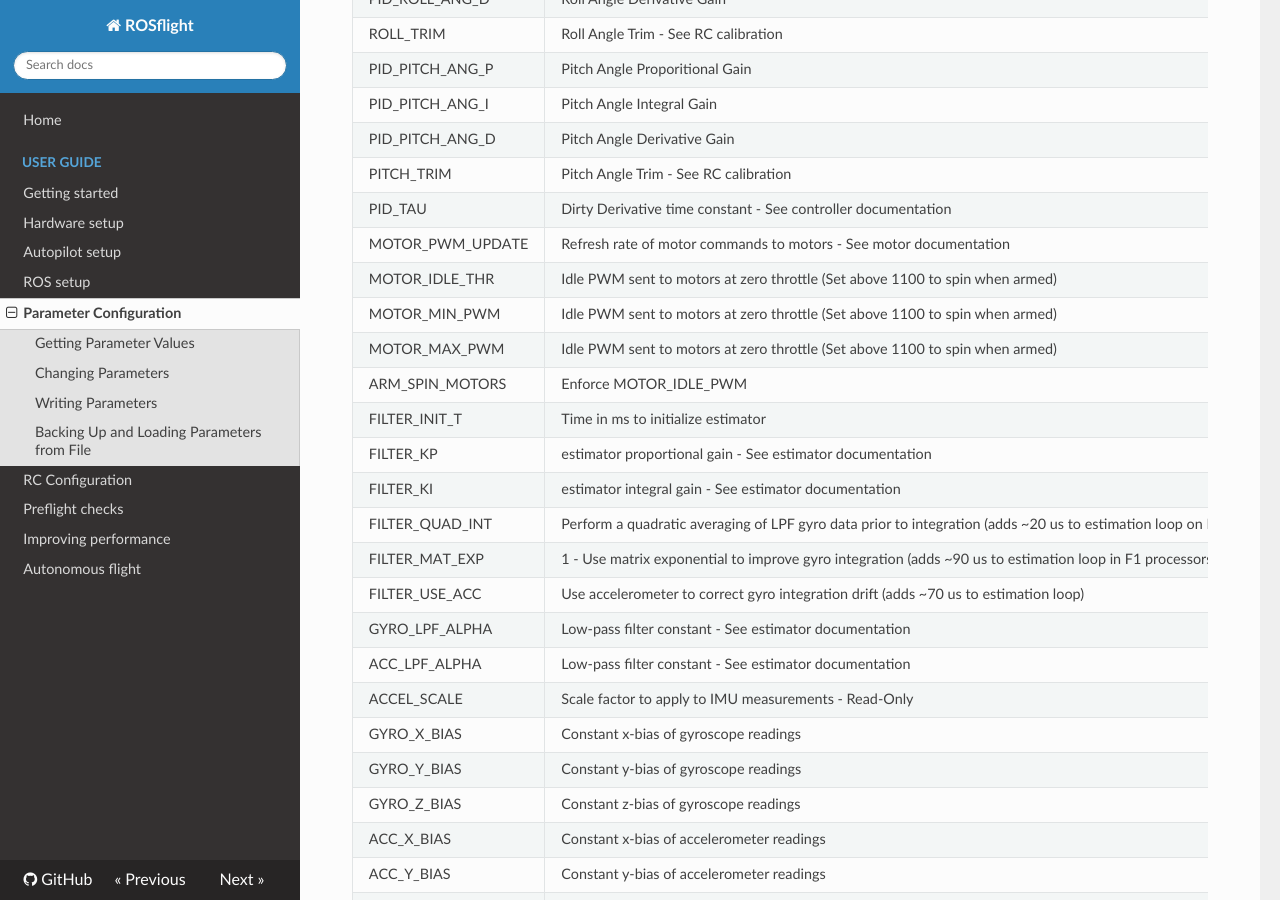
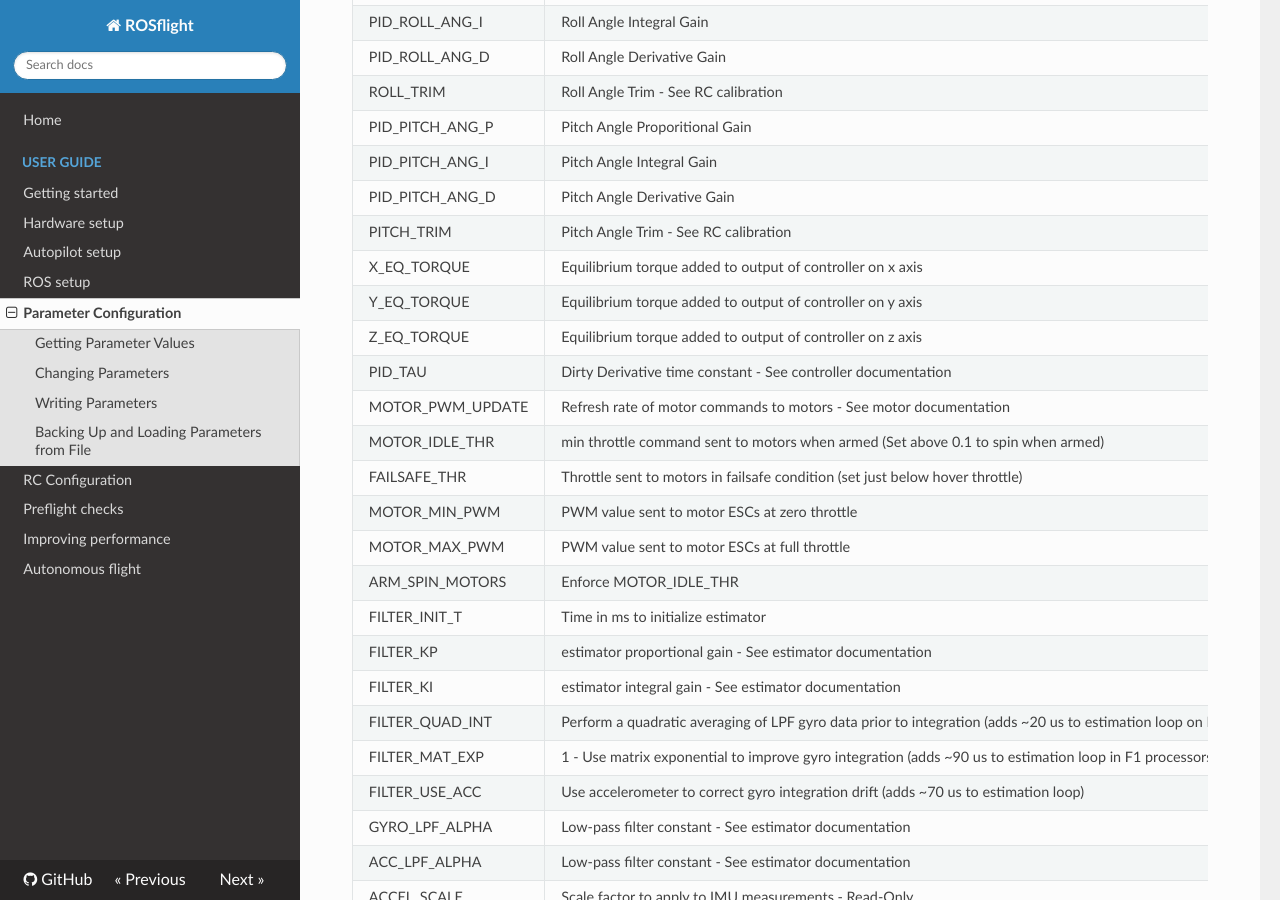
Before and after one commit to rosflight/rosflight_firmware, an MkDocs documentation site: the page built from docs/user-guide/parameter_config.md, in a window 1280 px wide and 900 px high, scrolled down 3567 px. Built offline with MkDocs 1.6.1, drawn with Linux system fonts in a browser that asks for light colours; nearby versions of some CDN libraries; old or Windows-style settings are respelled for this version of MkDocs; some of the changed text lies outside the part shown.

Commit message:
Documentation edits

````diff
--- a/docs/user-guide/parameter_config.md
+++ b/docs/user-guide/parameter_config.md
@@ -38,7 +39,7 @@
 [ WARN] [1491672408.585508849]: There are unsaved changes to onboard parameters
 ```
 
-Notice that the parameters have been set, but not saved.  Parameter changes take effect immediately, however they will not persist over a reboot unless you `write` them to the non-volatile memory.  This brings us to the next task.
+Notice that the parameters have been set, but not saved.  Parameter changes take effect immediately, however they will not persist over a reboot unless you *write* them to the non-volatile memory.  This brings us to the next task.
 
 ## Writing Parameters
 
@@ -75,7 +76,7 @@
 Again, you must specify the absolute file name of the file to be loaded
 
 
-# Fixed Wing Parameter Configuration
+# Fixed-Wing Parameter Configuration
 
 Because ROSflight ships with default parameters for multirotors, you will probably want to change the following parameters if you want to fly a fixed wing aircraft.
 
@@ -84,10 +85,10 @@
 |-----------|-------------|------|---------------|
 | MOTOR_PWM_UPDATE | Refresh rate of motor commands to motors and servos (Hz) - See motor documentation | int |  50 |
 | ARM_SPIN_MOTORS | Enforce MOTOR_IDLE_PWM | int |  false |
-| MOTOR_IDLE_THR | Idle PWM sent to motors at zero throttle (Set above 1100 to spin when armed) | float |  0.0 |
+| MOTOR_IDLE_THR | min throttle command sent to motors when armed (Set above 0.1 to spin when armed) | float |  0.1 |
 | ARM_CHANNEL | RC switch channel mapped to arming [0 indexed, -1 to disable] | int |  4 |
 | FIXED_WING | switches on passthrough commands for fixedwing operation | int |  true |
-| MIXER | Which mixer to choose - See Mixer documentation | int | 4  |
+| MIXER | Which mixer to choose - See [Mixer documentation](hardware-setup/#motor-layouts) | int | 4  |
 | ELEVATOR_REV | reverses elevator servo output | int |  0/1 |
 | AIL_REV | reverses aileron servo output | int |  0/1 |
 | RUDDER_REV | reverses rudder servo output | int |  0/1 |
@@ -103,6 +104,7 @@
 | BAUD_RATE | Baud rate of MAVlink communication with onboard computer | int |  921600 | 9600 | 921600 |
 | SYS_ID | Mavlink System ID | int |  1 | 1 | 255 |
 | STRM_HRTBT | Rate of heartbeat streaming (Hz) | int |  1 | 0 | 1000 |
+| STRM_STATUS | Rate of status streaming (Hz) | int |  10 | 0 | 1000 |
 | STRM_ATTITUDE | Rate of attitude stream (Hz) | int |  100 | 0 | 1000 |
 | STRM_IMU | Rate of IMU stream (Hz) | int |  500 | 0 | 1000 |
 | STRM_MAG | Rate of magnetometer stream (Hz) | int |  75 | 0 | 75 |
@@ -111,7 +113,7 @@
 | STRM_SONAR | Rate of sonar stream (Hz) | int |  40 | 0 | 40 |
 | STRM_OUTPUT | Rate of raw output stream | int |  50 | 0 | 490 |
 | STRM_RC | Rate of raw RC input stream | int |  50 | 0 | 50 |
-| PARAM_MAX_CMD | saturation point for PID controller output | int |  1000 | 0 | 1000 |
+| PARAM_MAX_CMD | saturation point for PID controller output | float |  1.0 | 0.0 | 1.0 |
 | PID_ROLL_RATE_P | Roll Rate Proportional Gain | float |  0.070f | 0.0 | 1000.0 |
 | PID_ROLL_RATE_I | Roll Rate Integral Gain | float |  0.000f | 0.0 | 1000.0 |
 | PID_ROLL_RATE_D | Rall Rate Derivative Gain | float |  0.000f | 0.0 | 1000.0 |
@@ -132,12 +134,16 @@
 | PID_PITCH_ANG_I | Pitch Angle Integral Gain | float |  0.0f | 0.0 | 1000.0 |
 | PID_PITCH_ANG_D | Pitch Angle Derivative Gain | float |  0.07f | 0.0 | 1000.0 |
 | PITCH_TRIM | Pitch Angle Trim - See RC calibration | float |  0.0f | -1000.0 | 1000.0 |
+| X_EQ_TORQUE | Equilibrium torque added to output of controller on x axis | float |  0.0f | -1.0 | 1.0 |
+| Y_EQ_TORQUE | Equilibrium torque added to output of controller on y axis | float |  0.0f | -1.0 | 1.0 |
+| Z_EQ_TORQUE | Equilibrium torque added to output of controller on z axis | float |  0.0f | -1.0 | 1.0 |
 | PID_TAU | Dirty Derivative time constant - See controller documentation | float |  0.05f | 0.0 | 1.0 |
 | MOTOR_PWM_UPDATE | Refresh rate of motor commands to motors - See motor documentation | int |  490 | 0 | 1000 |
-| MOTOR_IDLE_THR | Idle PWM sent to motors at zero throttle (Set above 1100 to spin when armed) | float |  0.1 | 1000 | 2000 |
-| MOTOR_MIN_PWM | Idle PWM sent to motors at zero throttle (Set above 1100 to spin when armed) | int |  1000 | 1000 | 2000 |
-| MOTOR_MAX_PWM | Idle PWM sent to motors at zero throttle (Set above 1100 to spin when armed) | int |  2000 | 1000 | 2000 |
-| ARM_SPIN_MOTORS | Enforce MOTOR_IDLE_PWM | int |  true | 0 | 1 |
+| MOTOR_IDLE_THR | min throttle command sent to motors when armed (Set above 0.1 to spin when armed) | float |  0.1 | 0.0 | 1.0 |
+| FAILSAFE_THR | Throttle sent to motors in failsafe condition (set just below hover throttle) | float |  0.3 | 0.0 | 1.0 |
+| MOTOR_MIN_PWM | PWM value sent to motor ESCs at zero throttle | int |  1000 | 1000 | 2000 |
+| MOTOR_MAX_PWM | PWM value sent to motor ESCs at full throttle | int |  2000 | 1000 | 2000 |
+| ARM_SPIN_MOTORS | Enforce MOTOR_IDLE_THR | int |  true | 0 | 1 |
 | FILTER_INIT_T | Time in ms to initialize estimator | int |  3000 | 0 | 100000 |
 | FILTER_KP | estimator proportional gain - See estimator documentation | float |  1.0f | 0 | 10.0 |
 | FILTER_KI | estimator integral gain - See estimator documentation | float |  0.1f | 0 | 1.0 |
````
Also changed, not shown: other parts of docs/user-guide/parameter_config.md (+2 -9 lines), docs/user-guide/autopilot-setup.md (+2 -2 lines), docs/user-guide/hardware-setup.md (+1 -1 lines), 1 other file.
